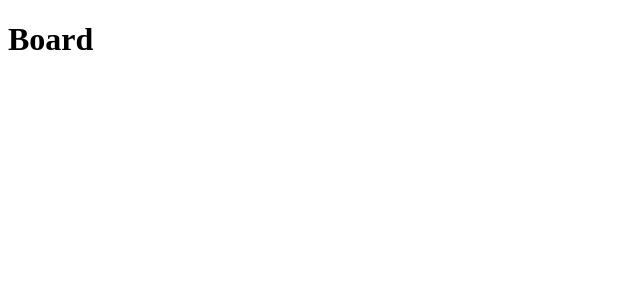
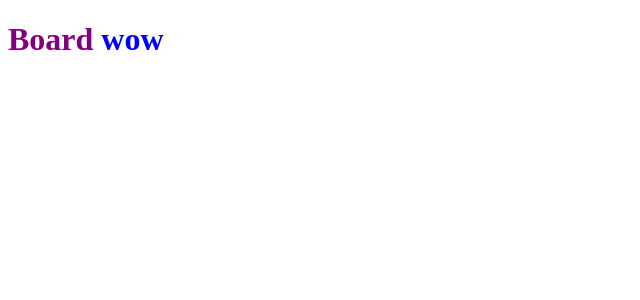
Before and after one commit to devtiagoabreu/tune-up, a Next.js app in the folder board/: page / in a window 1280 px wide. Shown: the top 300 px of the page, without its empty margins (0-640 px from the left). Built offline with nearby package versions, Linux system fonts and the light colour scheme.

Commit message:
Adicionando Sass

```diff
--- a/board/package.json
+++ b/board/package.json
@@ -11,7 +11,8 @@
   "dependencies": {
     "next": "12.2.5",
     "react": "18.2.0",
-    "react-dom": "18.2.0"
+    "react-dom": "18.2.0",
+    "sass": "^1.54.5"
   },
   "devDependencies": {
     "@types/node": "^18.7.8",
--- a/board/src/pages/index.tsx
+++ b/board/src/pages/index.tsx
@@ -1,8 +1,9 @@
+import styles from '../styles/styles.module.scss'
 
 export default function Home() {
   return (
     <div>
-      <h1>Board</h1>
+      <h1 className={styles.title}>Board <span>wow</span></h1>
     </div>
   )
 }
--- /dev/null
+++ b/board/src/styles/styles.module.scss
@@ -0,0 +1,7 @@
+.title {
+    color: purple;
+
+    span {
+        color: blue;
+    }
+}
```
Also changed, not shown: 2 other files (tests, documents, lock files or other folders).
